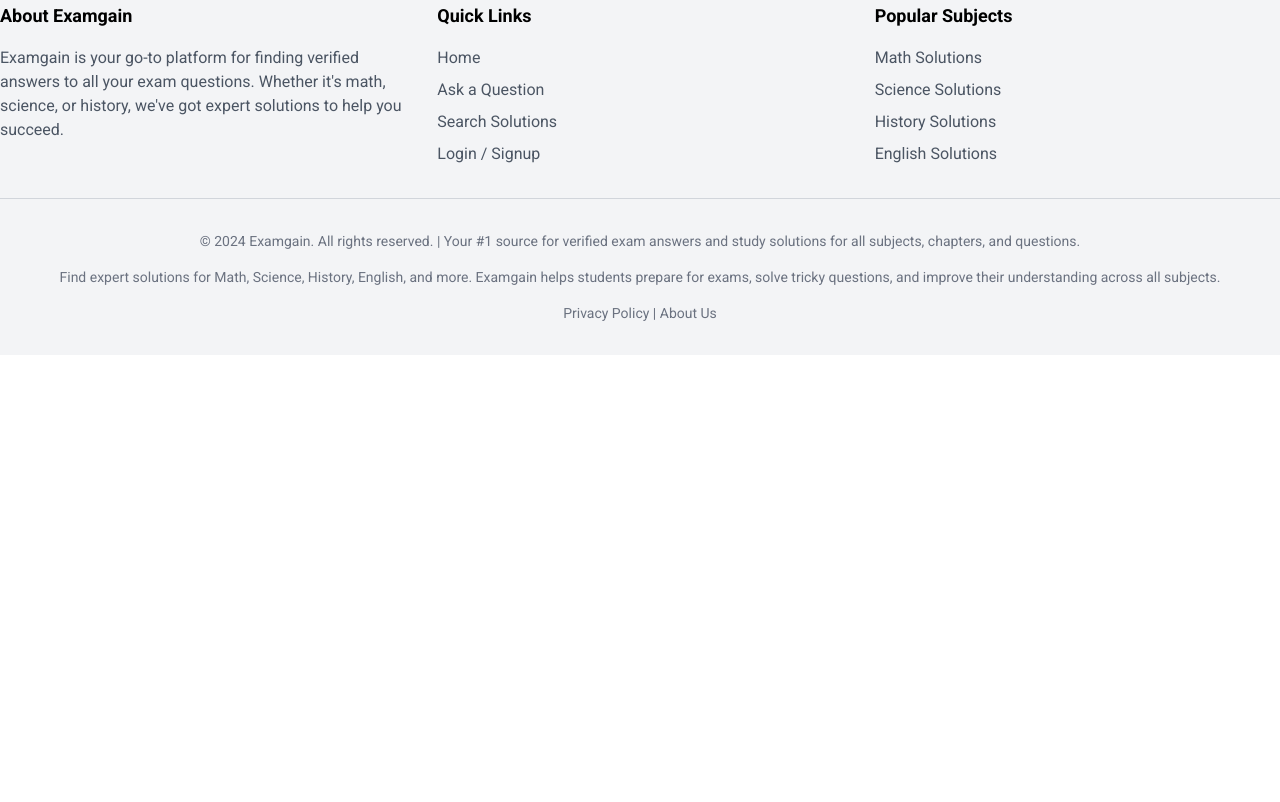
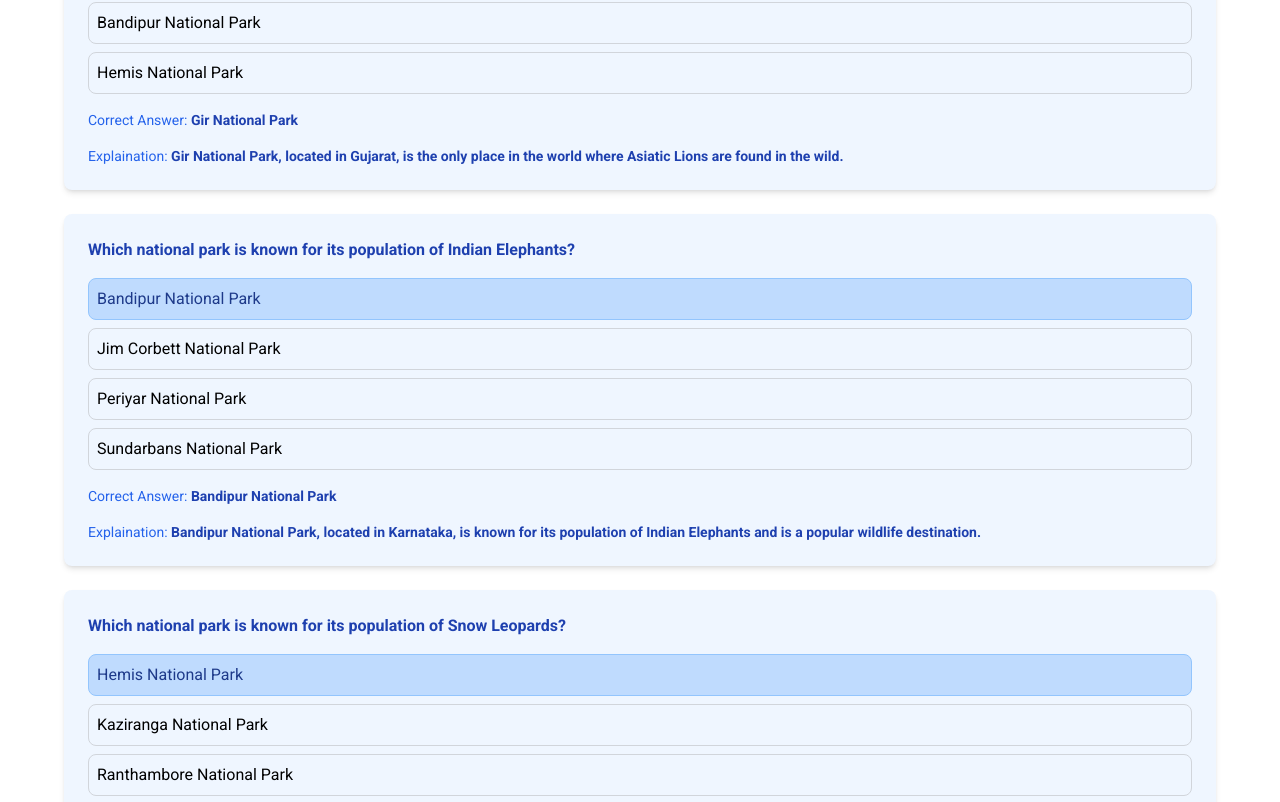
Before and after one commit to PatelAbhay550/examgain, a Next.js app: page /revision/ssc/national-parks-in-india in a window 1280 px wide. Shown: the part 5042-5844 px from the top of the page. Before the commit the page ends 5397 px from the top, so only its background shows below. Built offline with nearby package versions, Linux system fonts and the light colour scheme.

Commit message:
Update revision.js

```diff
--- a/data/revision.js
+++ b/data/revision.js
@@ -107,6 +107,76 @@ export const revision = [
         extradetails:
           "Kanha Tiger reserve is a national Park located in Madhya Pradesh. It has Tigers, jackals, and wild pigs. It was established in 1955",
       },
+      {
+        question:
+          "Which national park is known for its population of Bengal Tigers?",
+        choices: [
+          "Jim Corbett National Park",
+          "The Sundarbans National Park",
+          "Periyar National Park",
+          "Ranthambore National Park",
+        ],
+        type: "MCQs",
+        correctAnswer: "The Sundarbans National Park",
+        extradetails:
+          "The Sundarbans National Park, located in West Bengal, is known for its population of Bengal Tigers and is a popular tourist destination.",
+      },
+      {
+        question:
+          "Which national park is home to the Great Indian One-Horned Rhinoceros?",
+        choices: [
+          "Sundarbans National Park",
+          "Bandhavgarh National Park",
+          "Kanha National Park",
+          "Kaziranga National Park",
+        ],
+        type: "MCQs",
+        correctAnswer: "Kaziranga National Park",
+        extradetails:
+          "Kaziranga National Park, located in Assam, is famous for its population of the Great Indian One-Horned Rhinoceros and is a UNESCO World Heritage Site.",
+      },
+      {
+        question:
+          "Which national park is known for its population of Asiatic Lions?",
+        choices: [
+          "Gir National Park",
+          "Sundarbans National Park",
+          "Bandipur National Park",
+          "Hemis National Park",
+        ],
+        type: "MCQs",
+        correctAnswer: "Gir National Park",
+        extradetails:
+          "Gir National Park, located in Gujarat, is the only place in the world where Asiatic Lions are found in the wild.",
+      },
+      {
+        question:
+          "Which national park is known for its population of Indian Elephants?",
+        choices: [
+          "Bandipur National Park",
+          "Jim Corbett National Park",
+          "Periyar National Park",
+          "Sundarbans National Park",
+        ],
+        type: "MCQs",
+        correctAnswer: "Bandipur National Park",
+        extradetails:
+          "Bandipur National Park, located in Karnataka, is known for its population of Indian Elephants and is a popular wildlife destination.",
+      },
+      {
+        question:
+          "Which national park is known for its population of Snow Leopards?",
+        choices: [
+          "Hemis National Park",
+          "Kaziranga National Park",
+          "Ranthambore National Park",
+          "Jim Corbett National Park",
+        ],
+        type: "MCQs",
+        correctAnswer: "Hemis National Park",
+        extradetails:
+          "Hemis National Park, located in Ladakh, is known for its population of Snow Leopards and is the largest national park in India.",
+      },
     ],
   },
   {
@@ -212,43 +282,49 @@ export const revision = [
         choices: ["Krishna", "Godavari", "Cauvery", "Teesta"],
         type: "MCQs",
         correctAnswer: "Teesta",
-        extradetails: "The Cauvery River is often referred to as the 'Lifeline of Sikkim' due to its importance in providing water for irrigation and drinking purposes in the region."
+        extradetails:
+          "The Cauvery River is often referred to as the 'Lifeline of Sikkim' due to its importance in providing water for irrigation and drinking purposes in the region.",
       },
       {
         question: "Which river is known as the 'Sorrow of Bengal'?",
         choices: ["Brahmaputra", "Indus", "Yangtze", "Damodar"],
         type: "MCQs",
         correctAnswer: "Damodar",
-      extradetails: "The Damodar is often referred to as the 'Sorrow of Bengal' due to its history of devastating floods."
+        extradetails:
+          "The Damodar is often referred to as the 'Sorrow of Bengal' due to its history of devastating floods.",
       },
       {
         question: "Which river is the longest in Africa?",
         choices: ["Nile", "Congo", "Niger", "Zambezi"],
         type: "MCQs",
         correctAnswer: "Nile",
-      extradetails: "The Nile River is the longest river in Africa, flowing through multiple countries including Egypt, Sudan, and Uganda."
+        extradetails:
+          "The Nile River is the longest river in Africa, flowing through multiple countries including Egypt, Sudan, and Uganda.",
       },
       {
         question: "Which river is known as the 'Yellow River'?",
         choices: ["Yangtze", "Mekong", "Ganges", "Huang He"],
         type: "MCQs",
         correctAnswer: "Huang He",
-      extradetails: "The Huang He, also known as the Yellow River, is the second-longest river in China and is named after the yellowish-brown sediment it carries."
+        extradetails:
+          "The Huang He, also known as the Yellow River, is the second-longest river in China and is named after the yellowish-brown sediment it carries.",
       },
       {
         question: "Which river is known as the 'Sorrow of Bihar'?",
         choices: ["Kosi", "Son", "Yamuna", "Tungabhadra"],
         type: "MCQs",
         correctAnswer: "Kosi",
-      extradetails: "The Kosi River is often referred to as the 'Sorrow of Bihar' due to the floods caused by river in parts of Bihar."
+        extradetails:
+          "The Kosi River is often referred to as the 'Sorrow of Bihar' due to the floods caused by river in parts of Bihar.",
       },
       {
         question: "Which river is known as the 'River of Kings'?",
         choices: ["Thames", "Seine", "Danube", "Chao Phraya"],
         type: "MCQs",
         correctAnswer: "Chao Phraya",
-      extradetails: "The Chao Phraya River in Thailand is often called the 'River of Kings' due to its historical and cultural significance to the country."
-    }
+        extradetails:
+          "The Chao Phraya River in Thailand is often called the 'River of Kings' due to its historical and cultural significance to the country.",
+      },
     ],
   },
   {
```
Lines whose indentation alone changed are shown as unchanged.
